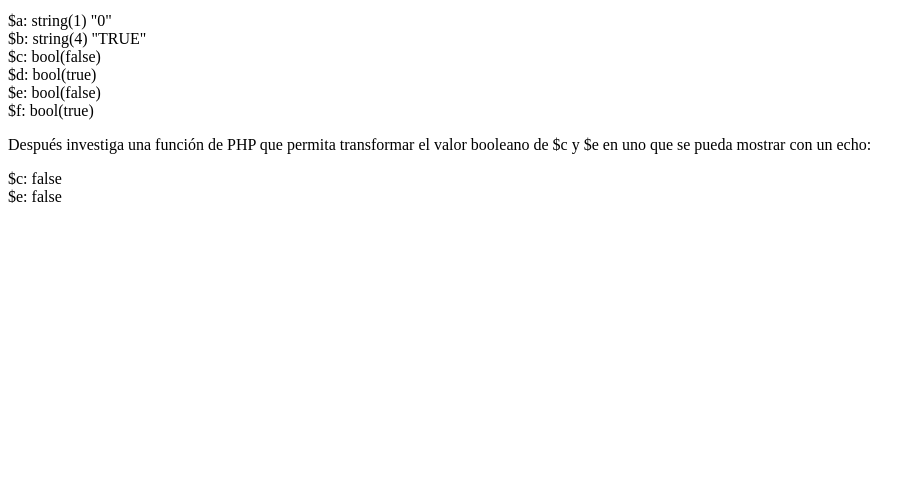
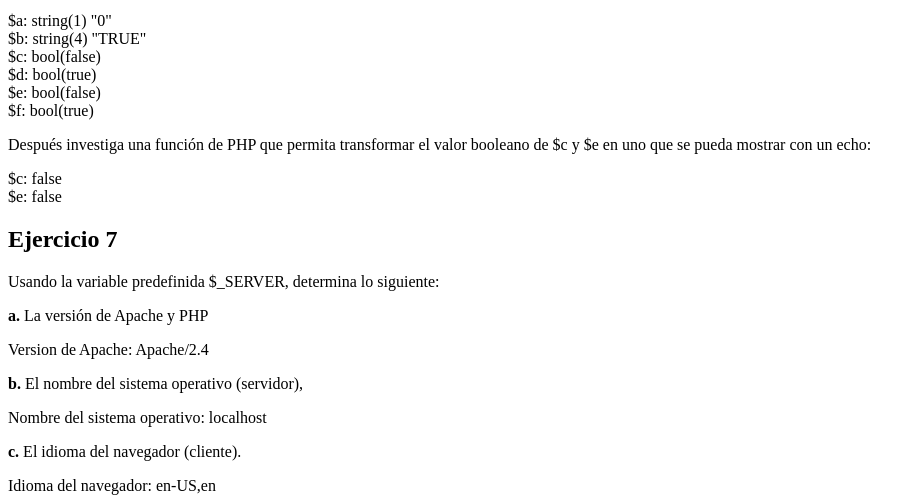
Before and after one commit to sosa-rcrdt/tecweb, a PHP site: page /xhtml.php in a window 1280 px wide. Shown: the part 1295-1798 px from the top of the page, without its empty margins (0-921 px from the left). Before the commit the page ends 1498 px from the top, so only its background shows below. Run offline with PHP 8.4, Linux system fonts and the light colour scheme.

Commit message:
Ejercicio 7 de la practica p04

```diff
--- a/practicas/p04/xhtml.php
+++ b/practicas/p04/xhtml.php
@@ -188,7 +188,18 @@
         unset($e);
         unset($f);
 
+        //ejercicio 7
 
+        echo '<h2>Ejercicio 7</h2>';
+
+        echo '<p> Usando la variable predefinida $_SERVER, determina lo siguiente:</p>';
+
+        echo '<p> <b> a. </b> La versión de Apache y PHP</p>';
+        echo 'Version de Apache: '.$_SERVER['SERVER_SOFTWARE'].'<br>';
+        echo '<p> <b> b. </b> El nombre del sistema operativo (servidor), </p>';
+        echo 'Nombre del sistema operativo: '.$_SERVER['SERVER_NAME'].'<br>';
+        echo '<p> <b> c. </b> El idioma del navegador (cliente).</p>';
+        echo 'Idioma del navegador: '.$_SERVER['HTTP_ACCEPT_LANGUAGE'].'<br>';
     ?>
 </body>
 </html>
```
